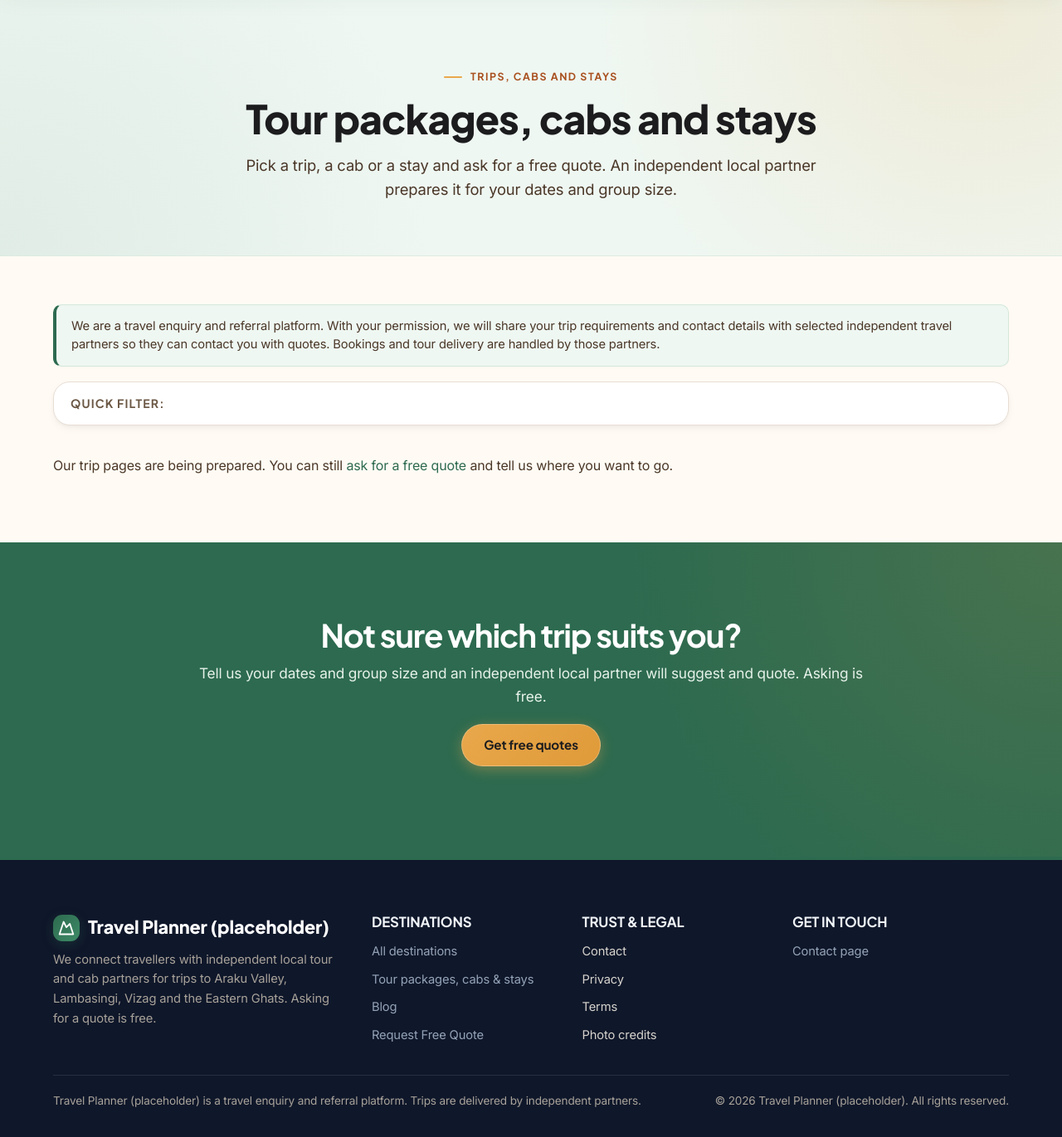
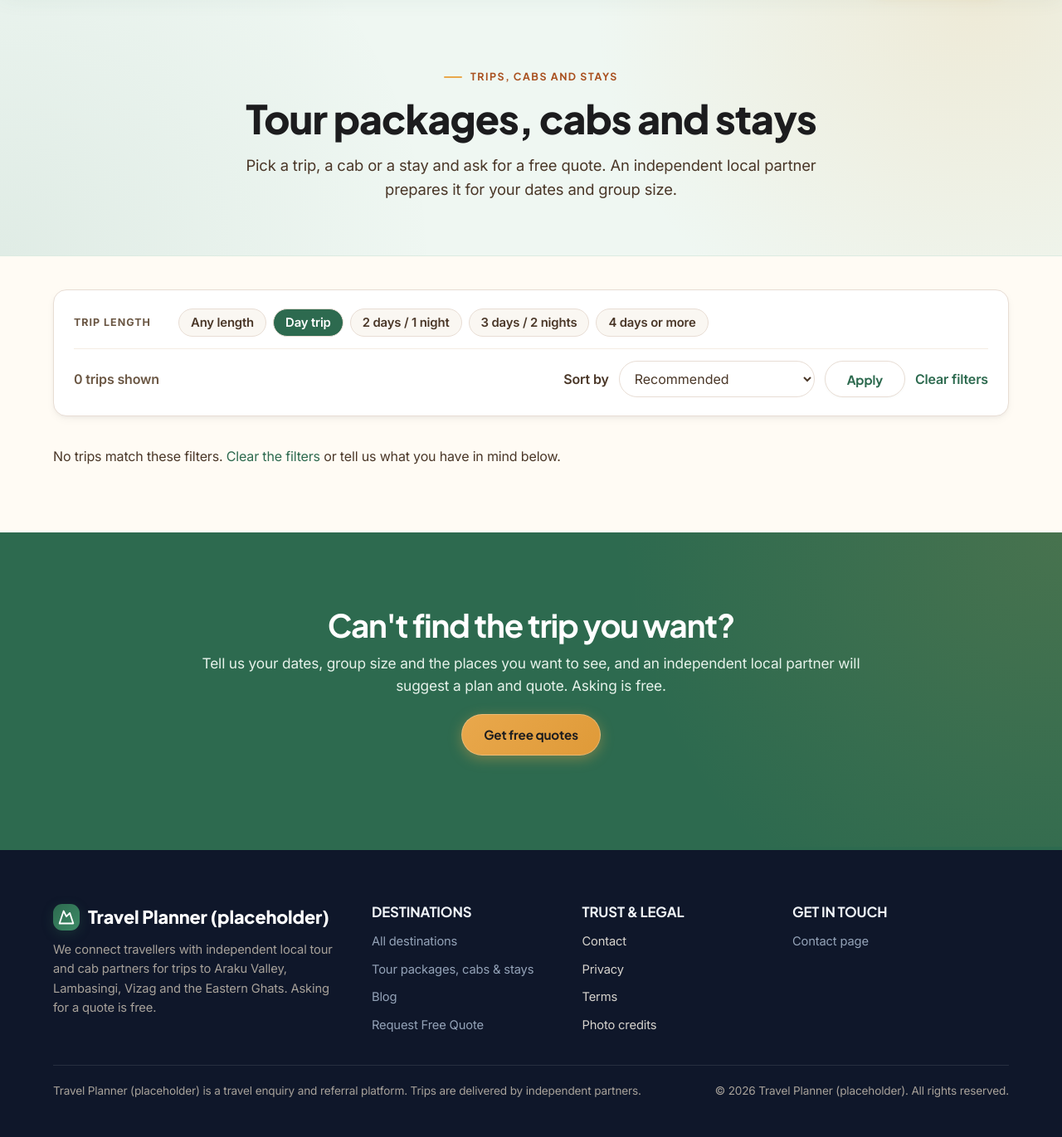
Before and after one commit to bunny737/MY-TRAVEL-PLANNER, a Django app: page /tour-packages/?days=1 in a window 1280 px wide. Shown: the part 74-1445 px from the top of the page at 83% size. After the commit the page ends 1397 px from the top, so only its background shows below. Run offline with Django 5.2, Linux system fonts and the light colour scheme; data that the repository does not hold is empty.

Commit message:
Add filters and sort to /tour-packages/, multi-place trips, shorter price note
- Type tabs, place chips, trip-length chips and a sort (recommended, shortest,
  lowest current "from" price) as plain GET links; canonical stays /tour-packages/.
- ContentPage.days_min/days_max (core.0008) for the trip-length filter, backfilled
  for the launch packages.
- ContentPage.also_visits (core.0009): a trip can cover several destinations and
  the place filter matches all of them; cards show "Covers ...".
- Custom-trip enquiry band, result count, restyled filter panel.
- Price note now reads "Quote dated <date>."; referral paragraph removed from the
  listing page.
- Tests (451 pass), module spec, README and ERD updated.

Co-Authored-By: Claude Sonnet 5.5 <noreply@anthropic.com>

```diff
--- a/backend/apps/core/admin.py
+++ b/backend/apps/core/admin.py
@@ -118,8 +118,8 @@ class ContentPageAdmin(admin.ModelAdmin):
     readonly_fields = ('published_at', 'updated_at')
     actions = [publish_pages, unpublish_pages]
     fieldsets = (
-        (None, {'fields': ('page_type', 'title', 'slug', 'destination', 'status', 'sort_order', 'hero_image')}),
-        ('Content', {'fields': ('intro', 'duration', 'body', 'itinerary', 'inclusions', 'exclusions', 'faq')}),
+        (None, {'fields': ('page_type', 'title', 'slug', 'destination', 'also_visits', 'status', 'sort_order', 'hero_image')}),
+        ('Content', {'fields': ('intro', 'duration', ('days_min', 'days_max'), 'body', 'itinerary', 'inclusions', 'exclusions', 'faq')}),
         ('Price (from a dated partner quote)', {
             'fields': ('price_from', 'price_unit', 'price_basis', 'price_quoted_on', 'price_partner', 'price_options'),
             'description': (
--- a/backend/apps/core/management/commands/seed_site_content.py
+++ b/backend/apps/core/management/commands/seed_site_content.py
@@ -49,6 +49,7 @@ class Command(BaseCommand):
             )
             if created:
                 made += 1
+                page.also_visits.set([destinations[slug] for slug in item['also_visits']])
             else:
                 existing += 1
                 self.stdout.write(f'Page "{item["slug"]}" already exists; left unchanged.')
--- a/backend/apps/core/seed/common.py
+++ b/backend/apps/core/seed/common.py
@@ -58,12 +58,13 @@ def notes(*extra, figures=False):
 
 
 def page(slug, destination, page_type, title, meta_title, meta_description, intro, hero_image, sort_order=100,
-         duration='', body='', itinerary='', inclusions='', exclusions='', faq_text='', internal_notes=''):
+         duration='', days=None, also_visits=(), body='', itinerary='', inclusions='', exclusions='', faq_text='', internal_notes=''):
     return {
-        'slug': slug, 'destination': destination,
+        'slug': slug, 'destination': destination, 'also_visits': tuple(also_visits),
         'fields': {
             'page_type': page_type, 'title': title, 'meta_title': meta_title, 'meta_description': meta_description,
             'intro': text(intro), 'hero_image': hero_image, 'sort_order': sort_order, 'duration': duration,
+            'days_min': days[0] if days else None, 'days_max': days[1] if days else None,
             'body': text(body) if body else '', 'itinerary': text(itinerary) if itinerary else '',
             'inclusions': text(inclusions) if inclusions else '', 'exclusions': text(exclusions) if exclusions else '',
             'faq': faq_text, 'internal_notes': internal_notes,
--- a/backend/apps/core/test_listings.py
+++ b/backend/apps/core/test_listings.py
@@ -34,13 +34,12 @@ class TourPackagesPageTests(TestCase):
         self.assertEqual(response.status_code, 200)
         self.assertIn('href="/enquiry/"', response.content.decode())
 
-    def test_has_one_h1_unique_title_description_canonical_and_the_disclosure(self):
+    def test_has_one_h1_unique_title_description_and_canonical(self):
         html = self.client.get('/tour-packages/').content.decode()
         self.assertEqual(html.count('<h1'), 1)
         self.assertRegex(html, r'<title>[^<]+</title>')
         self.assertRegex(html, r'<meta name="description" content="[^"]{40,}')
         self.assertIn('<link rel="canonical" href="https://site.test/tour-packages/">', html)
-        self.assertIn('referral-disclosure', html)
 
     def test_is_indexable_and_in_the_sitemap(self):
         self.assertIn('content="index,follow"', self.client.get('/tour-packages/').content.decode())
--- a/backend/apps/core/test_prices.py
+++ b/backend/apps/core/test_prices.py
@@ -169,7 +169,7 @@ class PriceDisplayTests(TestCase):
         self.assertIn('per couple', html)
         self.assertIn('AC sedan, 2 travellers, weekday', html)
         self.assertIn(quoted(3).strftime('%-d %b %Y'), html)
-        self.assertIn("local partner's quote dated", html)
+        self.assertIn('Quote dated ' + quoted(3).strftime('%-d %b %Y'), html)
         self.assertEqual(page.display_price['amount'], '₹6,000')
 
     def test_every_rupee_amount_sits_inside_a_dated_price_block(self):
@@ -178,7 +178,7 @@ class PriceDisplayTests(TestCase):
         self.assertGreaterEqual(len(PRICE_BLOCK.findall(html)), 2)  # fact strip and the quote box
         self.assertNotIn('₹', outside_price_blocks(html))
         for block in PRICE_BLOCK.findall(html):
-            self.assertRegex(block, r'quote dated \d{1,2} \w{3} \d{4}|\d{1,2} \w{3} \d{4}</span>')
+            self.assertRegex(block, r'(?i:quote dated) \d{1,2} \w{3} \d{4}|\d{1,2} \w{3} \d{4}</span>')
 
     def test_the_rest_of_a_priced_page_has_no_price_words_or_overclaims(self):
         priced_page(slug='trip', title='Trip')
--- a/backend/apps/core/views.py
+++ b/backend/apps/core/views.py
@@ -1,4 +1,4 @@
-from urllib.parse import quote
+from urllib.parse import quote, urlencode
 
 from django.conf import settings
 from django.http import Http404, HttpResponse
@@ -32,7 +32,7 @@ RELATED_LIMIT = 6
 
 
 def _published_pages():
-    return ContentPage.objects.published().select_related('destination', 'price_partner')
+    return ContentPage.objects.published().select_related('destination', 'price_partner').prefetch_related('also_visits')
 
 
 def _related_pages(page):
@@ -94,15 +94,126 @@ def content_page(request, slug):
     })
 
 
+TYPE_TABS = (
+    ('all', 'All'),
+    (ContentPage.PageType.PACKAGE.value, 'Tour packages'),
+    (ContentPage.PageType.CAB.value, 'Cabs'),
+    (ContentPage.PageType.STAY.value, 'Stays'),
+)
+# (query value, chip label, shortest day, longest day or None for "no upper limit")
+DURATION_BUCKETS = (
+    ('1', 'Day trip', 1, 1),
+    ('2', '2 days / 1 night', 2, 2),
+    ('3', '3 days / 2 nights', 3, 3),
+    ('4', '4 days or more', 4, None),
+)
+SORT_OPTIONS = (
+    ('recommended', 'Recommended'),
+    ('shortest', 'Shortest trip first'),
+    ('price', 'Lowest "from" price first'),
+)
+LISTING_DEFAULTS = {'type': 'all', 'destination': '', 'days': '', 'sort': 'recommended'}
+
+
+def _listing_filters(params, page_types, destination_slugs):
+    """The listing's filters from ?type=&destination=&days=&sort=. Anything unrecognised falls back to its default."""
+    filters = dict(LISTING_DEFAULTS)
+    if params.get('type') in page_types:
+        filters['type'] = params['type']
+    if params.get('destination') in destination_slugs:
+        filters['destination'] = params['destination']
+    if params.get('days') in {value for value, *_ in DURATION_BUCKETS}:
+        filters['days'] = params['days']
+    if params.get('sort') in dict(SORT_OPTIONS):
+        filters['sort'] = params['sort']
+    return filters
+
+
+def _listing_href(filters, **changes):
+    """/tour-packages/ plus only the non-default filters, so the unfiltered page keeps its plain address."""
+    merged = {**filters, **changes}
+    query = {key: value for key, value in merged.items() if value != LISTING_DEFAULTS[key]}
+    base = reverse('core:tour_packages')
+    return f'{base}?{urlencode(query)}' if query else base
+
+
+def _in_day_range(page, shortest, longest):
+    """A package matches when its day range overlaps the bucket's, so a "1 to 5 days" trip fits every length it covers."""
+    if page.days_min is None or page.days_max is None:
+        return False
+    return page.days_min <= (longest if longest is not None else page.days_max) and page.days_max >= shortest
+
+
+def _sorted_pages(pages, sort):
+    """`recommended` keeps the admin order. `price` uses current dated prices only; the rest, and unpriced trips, go last."""
+    pages = sorted(pages, key=lambda p: (p.sort_order, p.title))
+    if sort == 'shortest':
+        return sorted(pages, key=lambda p: (p.days_min is None, p.days_min or 0))
+    if sort == 'price':
+        return sorted(pages, key=lambda p: (not p.price_is_current, p.price_from if p.price_is_current else 0))
+    return pages
+
+
 @require_GET
 def tour_packages(request):
-    """Every published package, cab and stay page, grouped by destination."""
+    """Every published package, cab and stay page, with type, destination and trip-length filters and a sort.
+
+    Filters are plain GET links (no JavaScript). The canonical stays /tour-packages/, so filtered URLs add no duplicates.
+    """
     pages = list(_published_pages().filter(page_type__in=COMMERCIAL_TYPES))
-    by_type = lambda page_type: [p for p in pages if p.page_type == page_type]  # noqa: E731
+    destinations = sorted({d for p in pages for d in p.places}, key=lambda d: (d.sort_order, d.name))
+    # A tab for a type with no published pages would lead nowhere, so only types that exist are offered.
+    tabs = [(value, label) for value, label in TYPE_TABS if value == 'all' or any(p.page_type == value for p in pages)]
+    filters = _listing_filters(request.GET, {value for value, _ in tabs}, {d.slug for d in destinations})
+
+    if filters['destination']:
+        pages = [p for p in pages if any(d.slug == filters['destination'] for d in p.places)]
+    show_type = filters['type']
+    bucket = next((b for b in DURATION_BUCKETS if b[0] == filters['days']), None)
+    if bucket:
+        # Only packages carry a length in days, so choosing one leaves cabs and stays out.
+        show_type = ContentPage.PageType.PACKAGE.value
+
+    def of_type(page_type):
+        if show_type not in ('all', page_type):
+            return []
+        chosen = [p for p in pages if p.page_type == page_type]
+        if bucket and page_type == ContentPage.PageType.PACKAGE:
+            chosen = [p for p in chosen if _in_day_range(p, bucket[2], bucket[3])]
+        return _sorted_pages(chosen, filters['sort'])
+
+    packages = of_type(ContentPage.PageType.PACKAGE)
+    cabs = of_type(ContentPage.PageType.CAB)
+    stays = of_type(ContentPage.PageType.STAY)
+    recommended = filters['sort'] == 'recommended'
+    is_filtered = any(filters[key] != LISTING_DEFAULTS[key] for key in ('type', 'destination', 'days'))
     return render(request, 'pages/tour_packages.html', {
-        'package_groups': _group_by_destination(by_type(ContentPage.PageType.PACKAGE)),
-        'cabs': by_type(ContentPage.PageType.CAB),
-        'stays': by_type(ContentPage.PageType.STAY),
+        # Recommended order groups packages by destination; any other sort shows one flat, visibly ordered list.
+        'package_groups': _group_by_destination(packages) if recommended else [],
+        'packages': [] if recommended else packages,
+        'cabs': cabs,
+        'stays': stays,
+        'has_results': bool(packages or cabs or stays),
+        'result_count': len(packages) + len(cabs) + len(stays),
+        'filters': filters,
+        'is_filtered': is_filtered,
+        'type_tabs': [
+            {'label': label, 'href': _listing_href(filters, type=value, days=''), 'active': show_type == value}
+            for value, label in tabs
+        ] if len(tabs) > 2 else [],
+        'destination_chips': [
+            {'label': 'All places', 'href': _listing_href(filters, destination=''), 'active': not filters['destination']},
+            *[{'label': d.name, 'href': _listing_href(filters, destination=d.slug), 'active': filters['destination'] == d.slug}
+              for d in destinations],
+        ] if len(destinations) > 1 else [],
+        'duration_chips': [
+            {'label': 'Any length', 'href': _listing_href(filters, days=''), 'active': not bucket},
+            *[{'label': label, 'href': _listing_href(filters, days=value), 'active': filters['days'] == value}
+              for value, label, *_ in DURATION_BUCKETS],
+        ],
+        'show_duration_chips': filters['type'] in ('all', ContentPage.PageType.PACKAGE.value),
+        'sort_options': [{'value': value, 'label': label, 'selected': filters['sort'] == value} for value, label in SORT_OPTIONS],
+        'clear_href': reverse('core:tour_packages'),
         'og_image_key': 'rainbow-hills',
     })
 
--- a/backend/static/css/site.css
+++ b/backend/static/css/site.css
@@ -4150,3 +4150,124 @@ a.button.button-saffron:hover {
     padding: 10px 16px !important;
   }
 }
+
+
+/* /tour-packages/ filters: one panel with a labelled row per filter (plain links, no JavaScript). */
+.listing-filters {
+  margin: 0 0 36px;
+  padding: 8px 24px;
+  border: 1px solid var(--border);
+  border-radius: var(--radius-lg);
+  background: var(--bg-card);
+  box-shadow: var(--shadow-sm);
+}
+
+.listing-filters .filter-row {
+  display: grid;
+  grid-template-columns: 110px 1fr;
+  align-items: center;
+  gap: 8px 16px;
+  padding: 14px 0;
+  border-bottom: 1px solid var(--border-light);
+}
+
+.filter-label {
+  font-size: 0.78rem;
+  font-weight: 700;
+  letter-spacing: 0.08em;
+  text-transform: uppercase;
+  color: var(--text-muted);
+}
+
+.filter-chips {
+  display: flex;
+  flex-wrap: wrap;
+  gap: 8px;
+}
+
+.listing-filters .chip {
+  padding: 6px 14px;
+  border-color: var(--border);
+  background: var(--bg-card-alt);
+  font-size: 0.93rem;
+  line-height: 1.4;
+}
+
+.listing-filters .chip:hover {
+  background: var(--bg-card);
+}
+
+.listing-filters .chip.active {
+  background: var(--primary);
+}
+
+.listing-sort {
+  display: flex;
+  flex-wrap: wrap;
+  align-items: center;
+  justify-content: space-between;
+  gap: 10px 16px;
+  padding: 14px 0;
+}
+
+.listing-count {
+  margin: 0;
+  font-weight: 600;
+  color: var(--text-muted);
+}
+
+.listing-sort-controls {
+  display: flex;
+  flex-wrap: wrap;
+  align-items: center;
+  gap: 8px 12px;
+}
+
+.listing-sort label {
+  font-weight: 600;
+  color: var(--text-sec);
+}
+
+.listing-sort select {
+  min-height: 44px;
+  padding: 8px 14px;
+  border: 1px solid var(--border);
+  border-radius: var(--radius-full);
+  background: var(--bg-card);
+  color: inherit;
+  font: inherit;
+}
+
+.listing-sort .button {
+  min-height: 44px;
+  padding-top: 0;
+  padding-bottom: 0;
+}
+
+.listing-clear {
+  font-weight: 600;
+}
+
+.listing-note,
+.listing-empty {
+  margin: 0 0 14px;
+}
+
+@media (max-width: 640px) {
+  .listing-filters {
+    padding: 4px 16px;
+  }
+
+  .listing-filters .filter-row {
+    grid-template-columns: 1fr;
+    gap: 8px;
+    padding: 12px 0;
+  }
+}
+
+.trip-places {
+  margin: 4px 0 0;
+  font-size: 0.88rem;
+  font-weight: 600;
+  color: var(--text-muted);
+}
--- a/backend/templates/pages/tour_packages.html
+++ b/backend/templates/pages/tour_packages.html
@@ -10,23 +10,46 @@
 {% endblock %}
 
 {% block content %}
-  {% include "partials/referral_disclosure.html" %}
-
-  <nav class="category-nav-bar" aria-label="Trip categories">
-    <span class="category-nav-title">Quick filter:</span>
-    <div class="category-pills">
-      {% for group in package_groups %}
-        {% if group.destination %}
-          <a class="category-pill" href="#group-{{ forloop.counter }}">{{ group.destination.name }}</a>
-        {% endif %}
-      {% endfor %}
-      {% if cabs %}<a class="category-pill" href="#cabs">Cabs &amp; Transport</a>{% endif %}
-      {% if stays %}<a class="category-pill" href="#stays">Hotels &amp; Stays</a>{% endif %}
-    </div>
-  </nav>
+  <div class="listing-filters">
+    {% if type_tabs %}
+      <nav class="filter-row" aria-label="Filter by type">
+        <span class="filter-label" aria-hidden="true">Type</span>
+        <div class="filter-chips">{% for tab in type_tabs %}<a class="chip{% if tab.active %} active{% endif %}" href="{{ tab.href }}"{% if tab.active %} aria-current="true"{% endif %}>{{ tab.label }}</a>{% endfor %}</div>
+      </nav>
+    {% endif %}
+    {% if destination_chips %}
+      <nav class="filter-row" aria-label="Filter by place">
+        <span class="filter-label" aria-hidden="true">Place</span>
+        <div class="filter-chips">{% for chip in destination_chips %}<a class="chip{% if chip.active %} active{% endif %}" href="{{ chip.href }}"{% if chip.active %} aria-current="true"{% endif %}>{{ chip.label }}</a>{% endfor %}</div>
+      </nav>
+    {% endif %}
+    {% if show_duration_chips %}
+      <nav class="filter-row" aria-label="Filter by trip length">
+        <span class="filter-label" aria-hidden="true">Trip length</span>
+        <div class="filter-chips">{% for chip in duration_chips %}<a class="chip{% if chip.active %} active{% endif %}" href="{{ chip.href }}"{% if chip.active %} aria-current="true"{% endif %}>{{ chip.label }}</a>{% endfor %}</div>
+      </nav>
+    {% endif %}
+    <form class="listing-sort" method="get" action="{% url 'core:tour_packages' %}">
+      {% if filters.type != 'all' %}<input type="hidden" name="type" value="{{ filters.type }}">{% endif %}
+      {% if filters.destination %}<input type="hidden" name="destination" value="{{ filters.destination }}">{% endif %}
+      {% if filters.days %}<input type="hidden" name="days" value="{{ filters.days }}">{% endif %}
+      <p class="listing-count" role="status">{{ result_count }} trip{{ result_count|pluralize }} shown</p>
+      <div class="listing-sort-controls">
+        <label for="listing-sort">Sort by</label>
+        <select id="listing-sort" name="sort">
+          {% for option in sort_options %}<option value="{{ option.value }}"{% if option.selected %} selected{% endif %}>{{ option.label }}</option>{% endfor %}
+        </select>
+        <button class="button button-outline" type="submit">Apply</button>
+        {% if is_filtered or filters.sort != 'recommended' %}<a class="listing-clear" href="{{ clear_href }}">Clear filters</a>{% endif %}
+      </div>
+    </form>
+    {% if filters.sort == 'price' %}
+      <p class="muted listing-note">Only trips with a current dated partner quote are ranked by price; the rest follow. Prices are "from" amounts and your own quote depends on your dates and group size.</p>
+    {% endif %}
+  </div>
 
   {% for group in package_groups %}
-    <section class="content-section listing-section" id="group-{{ forloop.counter }}" aria-labelledby="group-{{ forloop.counter }}">
+    <section class="content-section listing-section" aria-labelledby="group-{{ forloop.counter }}">
       <div class="section-header">
         <span class="eyebrow">Tour packages</span>
         <h2 id="group-{{ forloop.counter }}">{% if group.destination %}{{ group.destination.name }}{% else %}More trips{% endif %}</h2>
@@ -34,6 +57,13 @@
       <ul class="trip-cards">{% for trip in group.pages %}{% include "partials/trip_card.html" %}{% endfor %}</ul>
     </section>
   {% endfor %}
+
+  {% if packages %}
+    <section class="content-section listing-section" aria-labelledby="packages-heading">
+      <div class="section-header"><span class="eyebrow">Tour packages</span><h2 id="packages-heading">Tour packages</h2></div>
+      <ul class="trip-cards">{% for trip in packages %}{% include "partials/trip_card.html" %}{% endfor %}</ul>
+    </section>
+  {% endif %}
 
   {% if cabs %}
     <section id="cabs" class="content-section listing-section" aria-labelledby="cabs-heading">
@@ -49,16 +79,19 @@
     </section>
   {% endif %}
 
-  {% if not package_groups and not cabs and not stays %}
-    <p class="muted">Our trip pages are being prepared. You can still <a href="{% url 'core:enquiry' %}">ask for a free quote</a> and tell us where you want to go.</p>
+  {% if not has_results %}
+    <p class="muted listing-empty">
+      {% if is_filtered %}No trips match these filters. <a href="{{ clear_href }}">Clear the filters</a> or tell us what you have in mind below.
+      {% else %}Our trip pages are being prepared. You can still <a href="{% url 'core:enquiry' %}">ask for a free quote</a> and tell us where you want to go.{% endif %}
+    </p>
   {% endif %}
 {% endblock %}
 
 {% block after_content %}
   <section class="band band-forest cta-band">
     <div class="container cta-band-inner">
-      <h2>Not sure which trip suits you?</h2>
-      <p>Tell us your dates and group size and an independent local partner will suggest and quote. Asking is free.</p>
+      <h2>Can't find the trip you want?</h2>
+      <p>Tell us your dates, group size and the places you want to see, and an independent local partner will suggest a plan and quote. Asking is free.</p>
       {% url 'core:enquiry' as enquiry_url %}
       {% include "partials/cta_block.html" with quote_href=enquiry_url %}
     </div>
--- a/backend/templates/partials/price_badge.html
+++ b/backend/templates/partials/price_badge.html
@@ -4,6 +4,6 @@
 <p class="price-badge{% if compact %} price-badge-compact{% endif %}">
   <span class="price-from">From <strong>{{ price.amount }}</strong> {{ price.unit }}</span>
   {% if not compact and price.basis %}<span class="price-basis">{{ price.basis }}</span>{% endif %}
-  <span class="price-note">Based on a local partner's quote dated {{ price.quoted_on|date:"j M Y" }}.{% if not compact %} Your own quote depends on your dates, vehicle and group size.{% endif %}</span>
+  <span class="price-note">Quote dated {{ price.quoted_on|date:"j M Y" }}.{% if not compact %} Your own quote depends on your dates, vehicle and group size.{% endif %}</span>
 </p>
 <!--/price-->{% endif %}{% endwith %}
--- a/backend/templates/partials/trip_card.html
+++ b/backend/templates/partials/trip_card.html
@@ -7,6 +7,7 @@
   <div class="trip-card-top">
     <span class="trip-type">{% if trip.page_type == 'cab' %}Cab{% elif trip.page_type == 'stay' %}Stay{% else %}Tour package{% endif %}</span>
     <h3><a href="{{ trip.get_absolute_url }}">{{ trip.title }}</a></h3>
+    {% with places=trip.places %}{% if places|length > 1 %}<p class="trip-places">Covers {% for place in places %}{{ place.name }}{% if not forloop.last %} · {% endif %}{% endfor %}</p>{% endif %}{% endwith %}
     {% if trip.intro %}<p class="trip-intro">{{ trip.intro|truncatewords:28 }}</p>{% endif %}
     {% include "partials/price_badge.html" with page=trip compact=True %}
   </div>
```
Also changed, not shown: backend/apps/core/models.py (+31 -0 lines), backend/apps/core/seed/packages.py (+9 -9 lines), backend/apps/core/test_listing_filters.py (added, +281 -0 lines), docs/modules/02-content-pages.md (+27 -1 lines), README.md, backend/apps/core/migrations/0008_contentpage_days.py (added), backend/apps/core/migrations/0009_contentpage_also_visits.py (added), 1 other file.
